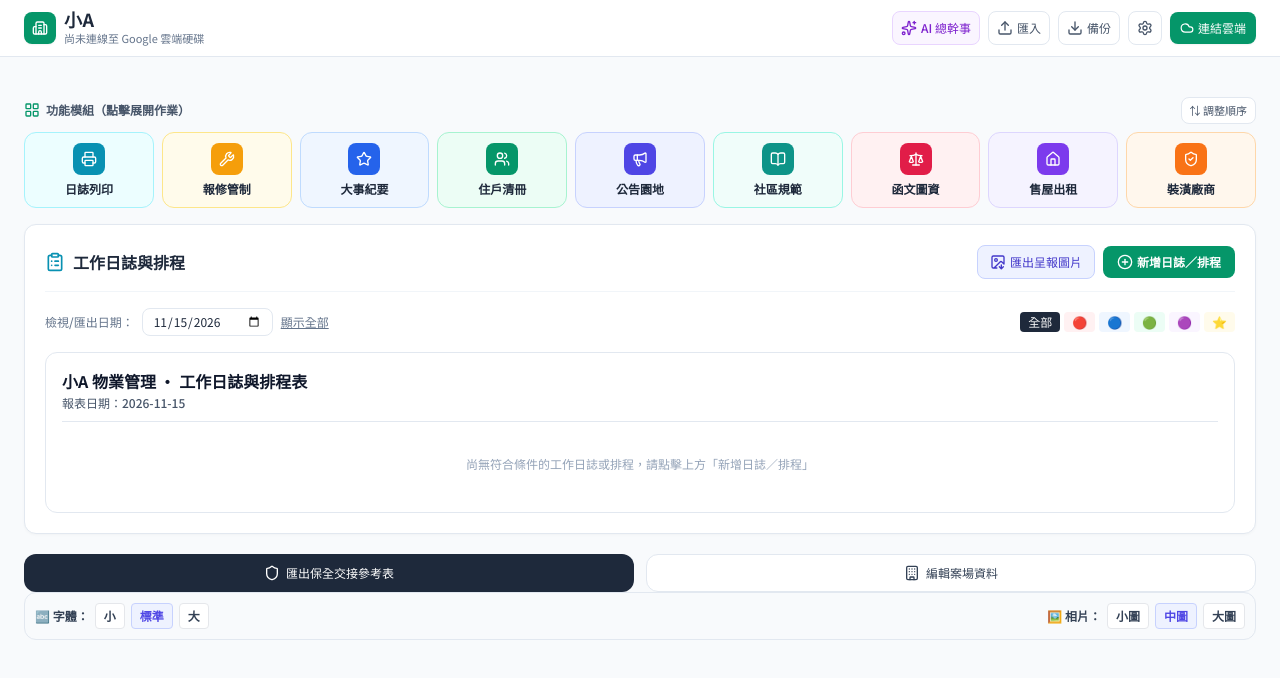
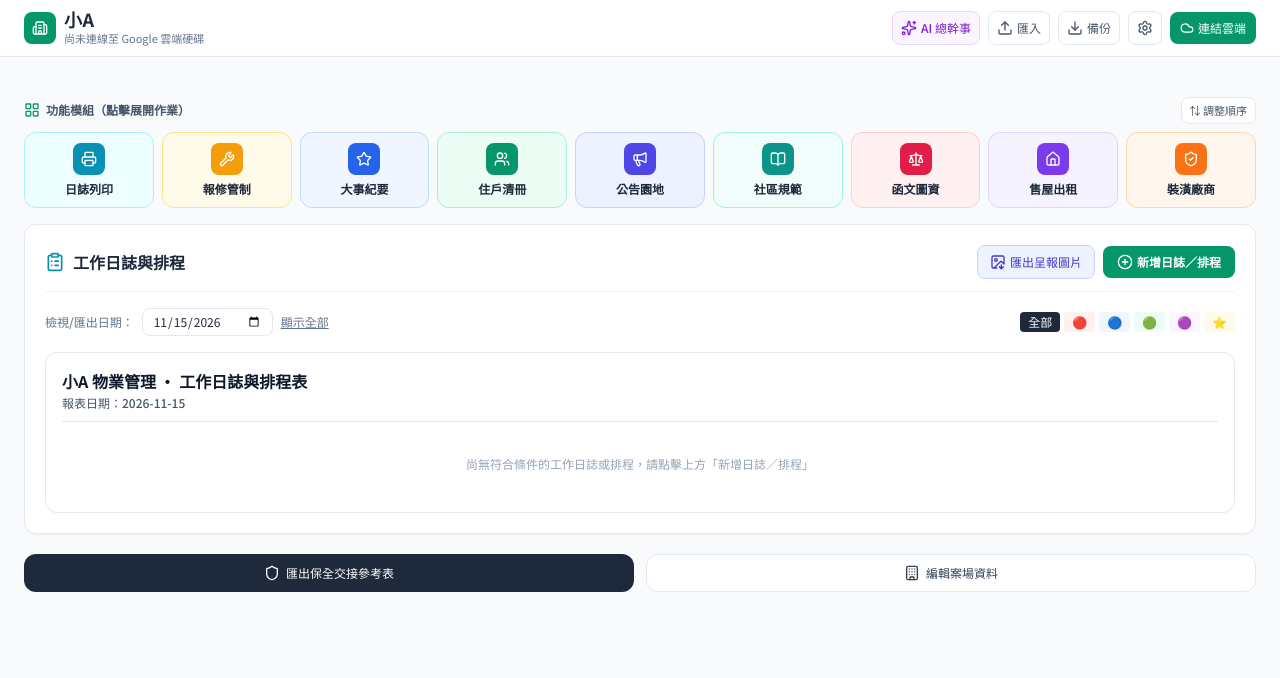
Before and after one commit to michael-line/property-helper, a plain HTML site: page index.html in a window 1280 px wide. Drawn offline with nearby package versions, Linux system fonts and the light colour scheme; a script that the page names is missing.

Commit message:
Update index.html

```diff
--- a/index.html
+++ b/index.html
@@ -464,20 +464,7 @@
     </section>
     <!-- ================= 6. 日誌列印（依日期讀取首頁紀錄、支援刪除與再次輸出） ================= -->
     <!-- 字體與相片大小手動微調控制列 -->
-<div class="flex flex-wrap items-center justify-between gap-2 bg-slate-50 p-2.5 rounded-xl border border-slate-200 mb-3 no-print">
-  <div class="flex items-center gap-1.5 text-xs font-bold text-slate-700">
-    <span>🔤 字體：</span>
-    <button type="button" onclick="changeLogFontSize('small')" class="px-2 py-1 bg-white border rounded hover:bg-slate-100">小</button>
-    <button type="button" onclick="changeLogFontSize('normal')" class="px-2 py-1 bg-indigo-50 text-indigo-600 border border-indigo-200 rounded">標準</button>
-    <button type="button" onclick="changeLogFontSize('large')" class="px-2 py-1 bg-white border rounded hover:bg-slate-100">大</button>
-  </div>
-  <div class="flex items-center gap-1.5 text-xs font-bold text-slate-700">
-    <span>🖼️ 相片：</span>
-    <button type="button" onclick="changeLogPhotoSize('small')" class="px-2 py-1 bg-white border rounded hover:bg-slate-100">小圖</button>
-    <button type="button" onclick="changeLogPhotoSize('medium')" class="px-2 py-1 bg-indigo-50 text-indigo-600 border border-indigo-200 rounded">中圖</button>
-    <button type="button" onclick="changeLogPhotoSize('large')" class="px-2 py-1 bg-white border rounded hover:bg-slate-100">大圖</button>
-  </div>
-</div>
+
     <section id="view-dailylog" class="hidden space-y-4">
       <div class="paper-card p-5 space-y-4">
         <div class="flex flex-wrap items-center justify-between gap-2 border-b border-slate-100 pb-3 no-print">
```
